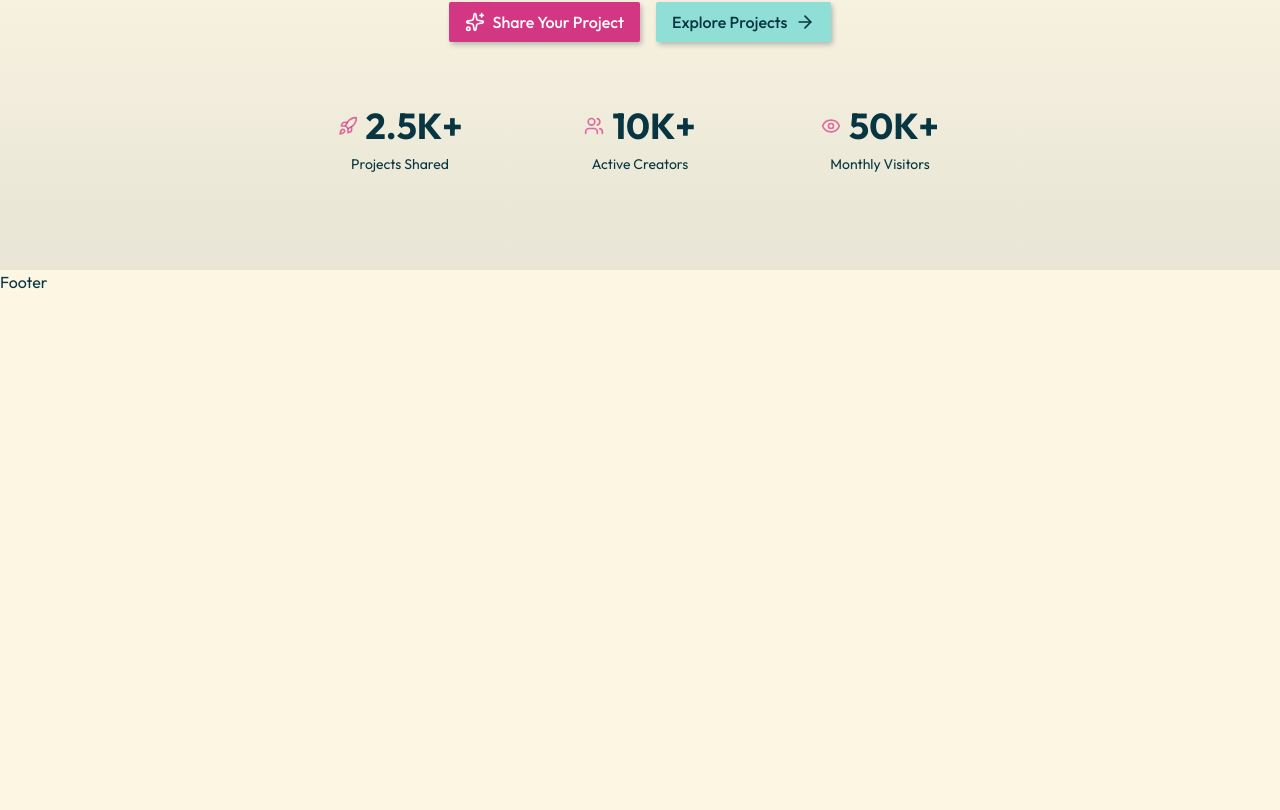
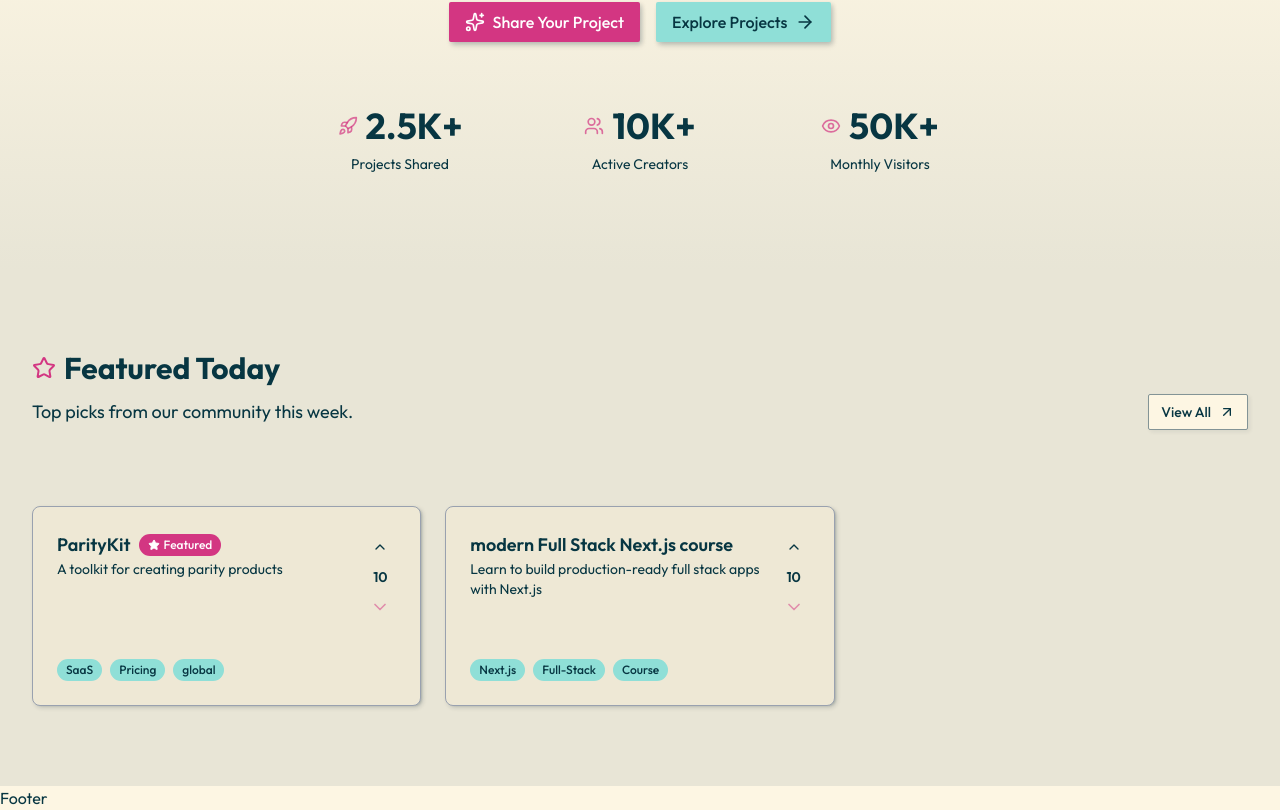
Before and after one commit to rohitbuwala/ibuiltthis-app, a Next.js app: page / in a window 1280 px wide. Shown: the part 494-1304 px from the top of the page. Before the commit the page ends 800 px from the top, so only its background shows below. Built offline with nearby package versions, Linux system fonts and the light colour scheme.

Commit message:
Add FeaturedProducts and SectionHeader components with styling

```diff
--- a/app/page.tsx
+++ b/app/page.tsx
@@ -1,9 +1,12 @@
+import FeaturedProducts from "@/components/landing-page/featured-product";
 import HeroSection from "@/components/landing-page/hero-section";
 
 export default function Home() {
   return (
     <div>
       <HeroSection/>
+
+      <FeaturedProducts/>
     </div>
   );
 }
--- /dev/null
+++ b/components/common/section-header.tsx
@@ -0,0 +1,22 @@
+import { LucideIcon } from "lucide-react";
+
+export default function SectionHeader( {
+    title,
+    icon: Icon,
+    description,
+ } :
+    { title: string;
+        icon: LucideIcon;
+        description: string;
+    })
+    {
+        return (
+            <div className="mb-12">
+                <div className="flex item items-center gap-2 mb-3">
+              <Icon className="size-6 text-primary"/>
+               <h2 className="text-3xl font-bold">{title}</h2>
+               </div>
+               <p className="text-muted-foreground text-lg">{description}</p>
+            </div>
+        )
+    }
--- /dev/null
+++ b/components/landing-page/featured-product.tsx
@@ -0,0 +1,52 @@
+import SectionHeader from "@/components/common/section-header";
+import { ArrowUpRight, StarIcon } from "lucide-react";
+import { Button } from "@/components/ui/button";
+import Link from "next/link";
+import Product from "@/app/products/[id]/page";
+import ProductCard from "@/components/products/product-card";
+
+const featuredProducts = [
+    {
+        id: 1,
+        name: "ParityKit",
+        description: "A toolkit for creating parity products",
+        tags: ["SaaS", "Pricing", "global"],
+        votes: 615,
+        isFeatured: true,
+    },
+    {
+        id: 2,
+        name: "modern Full Stack Next.js course",
+        description: "Learn to build production-ready full stack apps with Next.js",
+        tags: ["Next.js", "Full-Stack", "Course"],
+        votes: 125,
+        isFeatured: false,
+    },
+]
+
+
+export default function FeaturedProducts() {
+    return (
+        <section className="py-20 bg-muted/20">
+          <div className="wrapper">
+            <div className="flex items-center justify-between mb-8">
+                <SectionHeader
+                title="Featured Today"
+                 icon={StarIcon}
+                 description="Top picks from our community this week."/>
+            <Button variant="outline" asChild
+            className="hidden sm:flex">
+                 <Link href="/explore">View All
+                 <ArrowUpRight className="size-4"/>
+                 </Link>
+                 </Button>
+            </div>
+            <div className="grid-wrapper">
+                {featuredProducts.map((Product) =>
+                <ProductCard key={Product.id} product={Product}/>)}
+
+            </div>
+          </div>
+        </section>
+    );
+}
--- /dev/null
+++ b/components/products/product-card.tsx
@@ -0,0 +1,74 @@
+import Link from "next/link";
+import { Card, CardDescription, CardFooter, CardHeader, CardTitle } from "@/components/ui/card";
+import { Badge } from "../ui/badge";
+import { ChevronDownIcon, ChevronUpIcon, StarIcon } from "lucide-react";
+import { Button } from "../ui/button";
+import { cn } from "@/lib/utils";
+
+
+interface Product {
+    id: number;
+    name: string;
+    description: string;
+    tags: string[];
+    votes: number;
+    isFeatured: boolean;
+}
+export default function ProductCard({ product} : { product: Product}) {
+    const hasVoted = false;
+  return (
+    <Link href={`/products/${product.id}`}>
+    <Card className="group card-hover hover:bg-primary-foreground/10 border-solid border-gray-400  min-h-[200px]">
+        <CardHeader className="flex-1">
+            <div className="flex items-start gap-4 ">
+                <div className="flex-1 min-w-0">
+                    <div className="flex items-center gap-2">
+
+            <CardTitle className="text-lg group-hover:text-primary transition-colors">{product.name}</CardTitle>
+            {product.isFeatured && (
+                <Badge className="gap-1 bg-primary text-primary-foreground">
+                    <StarIcon className="size-3 fill-current"/>Featured
+                </Badge>)}
+             </div>
+            <CardDescription>{product.description}</CardDescription>
+            </div>
+            {/* Voting button */}
+
+                <div className="flex flex-col items-center gap-1 shrink-0">
+                <Button variant="ghost"
+                size="icon-sm"
+                 className={cn("h-8 hover:text-primary",
+                    hasVoted
+                    ? "bg-primary/10 text-primary hover:bg-primary/20" :
+                    "hover:bg-primary/10 hover:text-primary"
+                 )}>
+                    <ChevronUpIcon className="size-4"/>
+                </Button>
+                <span className="text-sm font-semibold transition-colors text-foreground">
+                10
+                </span>
+                <Button variant="ghost"
+                size="icon-sm" className={cn("h-8 w-8 text-primary",
+                    hasVoted ? "hover:text-destructive"
+                    : "opacity-50 cursor-not-allowed"
+                )}>
+                    <ChevronDownIcon className="size-5"/>
+                </Button>
+                <span className="text-sm font-semibold transition-colors text-foreground">
+                </span>
+                </div>
+            </div>
+        </CardHeader>
+        <CardFooter>
+            <div className="flex items-center gap-2">
+                {
+                    product.tags.map((tag)   => (
+                        <Badge variant="secondary" key={tag}>{tag}</Badge>
+                    ))
+                }
+            </div>
+        </CardFooter>
+    </Card>
+    </Link>
+  )
+}
--- /dev/null
+++ b/components/ui/card.tsx
@@ -0,0 +1,92 @@
+import * as React from "react"
+
+import { cn } from "@/lib/utils"
+
+function Card({ className, ...props }: React.ComponentProps<"div">) {
+  return (
+    <div
+      data-slot="card"
+      className={cn(
+        "bg-card text-card-foreground flex flex-col gap-6 rounded-xl border py-6 shadow-sm",
+        className
+      )}
+      {...props}
+    />
+  )
+}
+
+function CardHeader({ className, ...props }: React.ComponentProps<"div">) {
+  return (
+    <div
+      data-slot="card-header"
+      className={cn(
+        "@container/card-header grid auto-rows-min grid-rows-[auto_auto] items-start gap-2 px-6 has-data-[slot=card-action]:grid-cols-[1fr_auto] [.border-b]:pb-6",
+        className
+      )}
+      {...props}
+    />
+  )
+}
+
+function CardTitle({ className, ...props }: React.ComponentProps<"div">) {
+  return (
+    <div
+      data-slot="card-title"
+      className={cn("leading-none font-semibold", className)}
+      {...props}
+    />
+  )
+}
+
+function CardDescription({ className, ...props }: React.ComponentProps<"div">) {
+  return (
+    <div
+      data-slot="card-description"
+      className={cn("text-muted-foreground text-sm", className)}
+      {...props}
+    />
+  )
+}
+
+function CardAction({ className, ...props }: React.ComponentProps<"div">) {
+  return (
+    <div
+      data-slot="card-action"
+      className={cn(
+        "col-start-2 row-span-2 row-start-1 self-start justify-self-end",
+        className
+      )}
+      {...props}
+    />
+  )
+}
+
+function CardContent({ className, ...props }: React.ComponentProps<"div">) {
+  return (
+    <div
+      data-slot="card-content"
+      className={cn("px-6", className)}
+      {...props}
+    />
+  )
+}
+
+function CardFooter({ className, ...props }: React.ComponentProps<"div">) {
+  return (
+    <div
+      data-slot="card-footer"
+      className={cn("flex items-center px-6 [.border-t]:pt-6", className)}
+      {...props}
+    />
+  )
+}
+
+export {
+  Card,
+  CardHeader,
+  CardFooter,
+  CardTitle,
+  CardAction,
+  CardDescription,
+  CardContent,
+}
```
